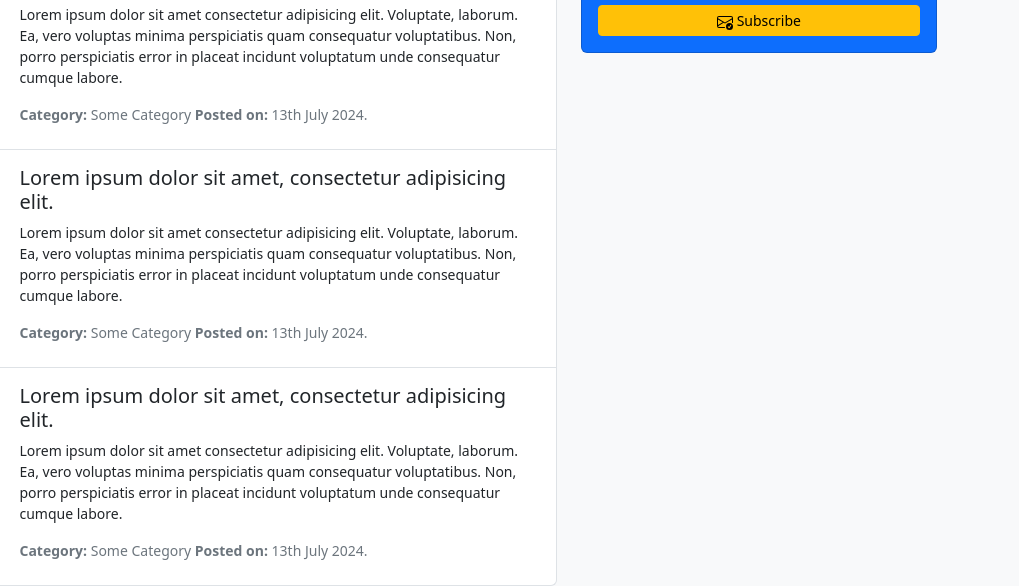
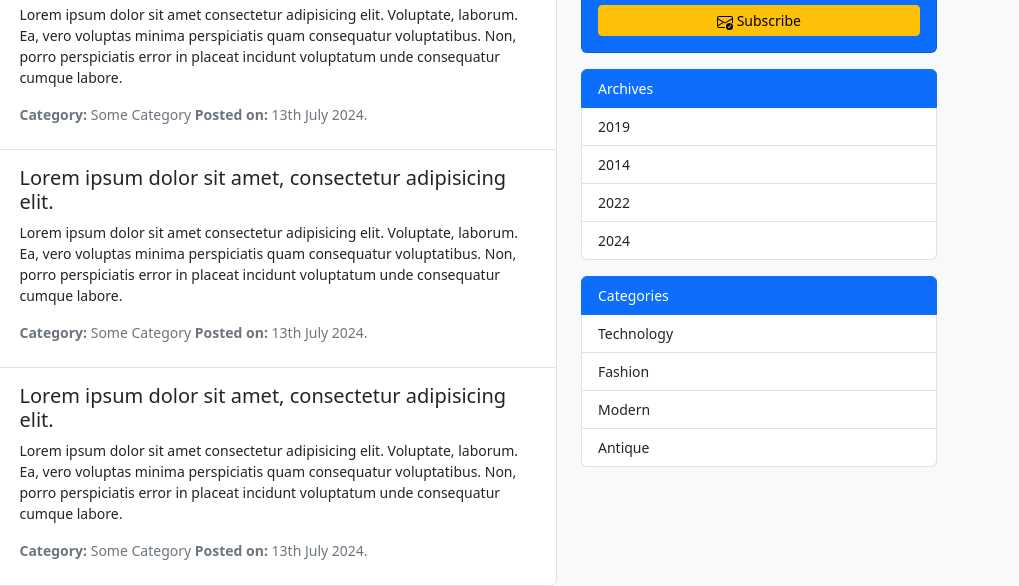
Before and after one commit to Kosemer/BootstrapBlogProject, a plain HTML site: page default.html in a window 1280 px wide. Shown: the part 650-1236 px from the top of the page, 261-1280 px from the left. Drawn offline with nearby package versions, Linux system fonts and the light colour scheme.

Commit message:
Creating categories and archive widgets

```diff
--- a/default.html
+++ b/default.html
@@ -298,6 +298,36 @@
                 </form>
               </div>
             </div>
+            <ul class="list-group small mb-3">
+              <li class="list-group-item active">Archives</li>
+              <li class="list-group-item list-group-item-action">
+                <a href="#" class="text-decoration-none text-dark">2019</a>
+              </li>
+              <li class="list-group-item list-group-item-action">
+                <a href="#" class="text-decoration-none text-dark">2014</a>
+              </li>
+              <li class="list-group-item list-group-item-action">
+                <a href="#" class="text-decoration-none text-dark">2022</a>
+              </li>
+              <li class="list-group-item list-group-item-action">
+                <a href="#" class="text-decoration-none text-dark">2024</a>
+              </li>
+            </ul>
+            <ul class="list-group small mb-3">
+              <li class="list-group-item active">Categories</li>
+              <li class="list-group-item list-group-item-action">
+                <a href="#" class="text-decoration-none text-dark">Technology</a>
+              </li>
+              <li class="list-group-item list-group-item-action">
+                <a href="#" class="text-decoration-none text-dark">Fashion</a>
+              </li>
+              <li class="list-group-item list-group-item-action">
+                <a href="#" class="text-decoration-none text-dark">Modern</a>
+              </li>
+              <li class="list-group-item list-group-item-action">
+                <a href="#" class="text-decoration-none text-dark">Antique</a>
+              </li>
+            </ul>
           </div>
         </div>
       </div>
```
